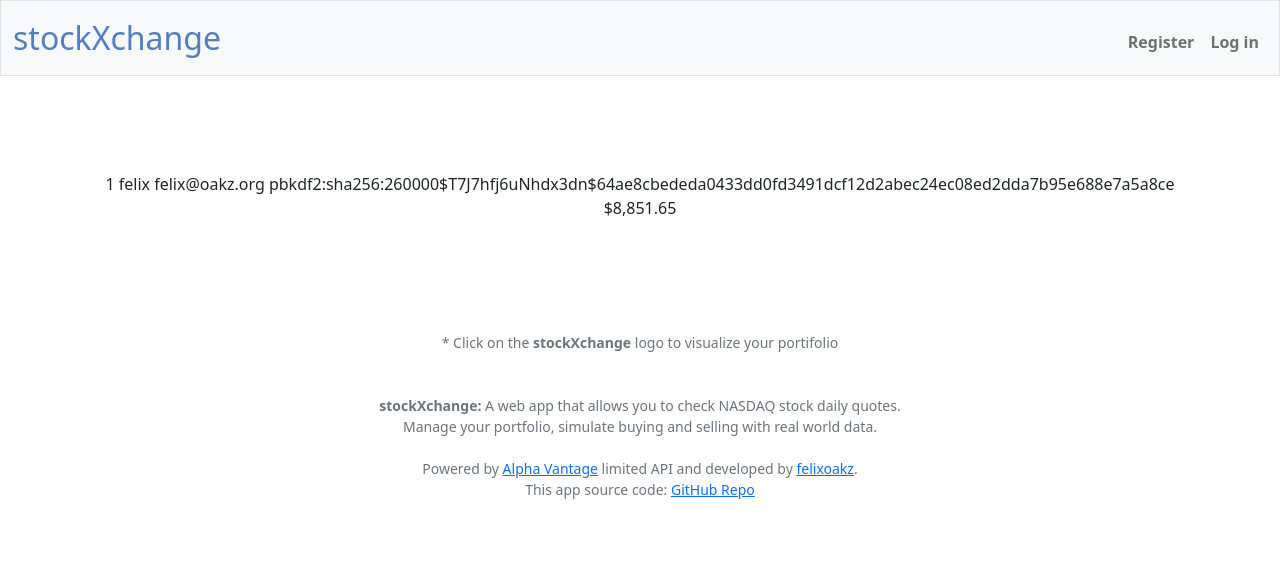
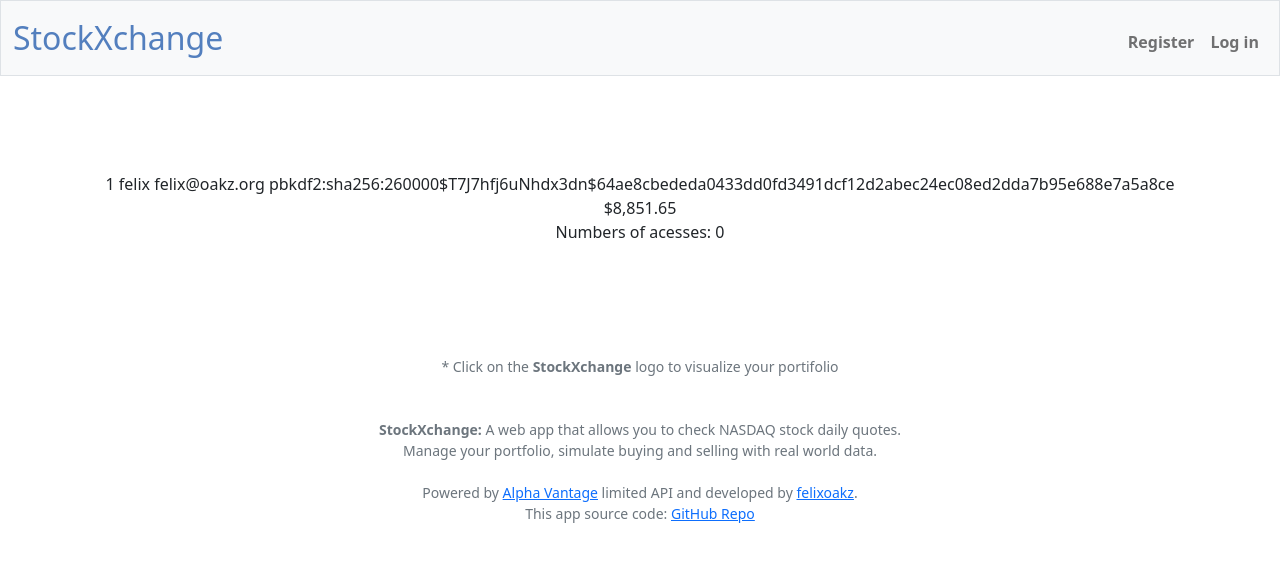
Before and after one commit to felixoakz/stockXchange, a Flask app: page /users in a window 1280 px wide. Shown: the top 562 px of the page. Run offline with Flask 2, Linux system fonts and the light colour scheme; data comes from the database, SQL or seed files in the repository.

Commit message:
final stock project

```diff
--- a/app.py
+++ b/app.py
@@ -32,6 +32,8 @@ def after_request(response):
     response.headers["Pragma"] = "no-cache"
     return response
 
+
+VISITOR_COUNTER = 0
 
 # aplication routes
 
@@ -175,6 +177,7 @@ def login():
 
     # User reached route via POST (as by submitting a form via POST)
     if request.method == "POST":
+        VISITOR_COUNTER += 1
         username = request.form.get("username")
         password = request.form.get("password")
 
@@ -404,7 +407,7 @@ def users():
 
         users = execute_query("SELECT * FROM users")
 
-    return render_template("users.html", users=users)
+    return render_template("users.html", users=users, VISITOR_COUNTER=VISITOR_COUNTER)
 
 
 # live preview flask app edits (will leave this here just in case)
--- a/templates/layout.html
+++ b/templates/layout.html
@@ -26,7 +26,7 @@
 
     <nav class="bg-light border navbar navbar-expand-md navbar-light">
         <div class="container-fluid">
-            <a class="navbar-brand" href="/"><span class="blue">stockXchange</span></a>
+            <a class="navbar-brand" href="/"><span class="blue">StockXchange</span></a>
 
             <button aria-controls="navbar" aria-expanded="false" aria-label="Toggle navigation" class="navbar-toggler"
                 data-bs-target="#navbar" data-bs-toggle="collapse" type="button">
@@ -69,10 +69,10 @@
 
     <footer class="mb-5 small text-center text-muted">
 
-        * Click on the <b>stockXchange</b> logo to visualize your portifolio<br>
+        * Click on the <b>StockXchange</b> logo to visualize your portifolio<br>
         <br>
         <br>
-        <b>stockXchange:</b> A web app that allows you to check NASDAQ stock daily quotes.<br>
+        <b>StockXchange:</b> A web app that allows you to check NASDAQ stock daily quotes.<br>
         Manage your portfolio, simulate buying and selling with real world data.<br>
         <br>
         Powered by <a href="https://www.alphavantage.co/">Alpha Vantage</a> limited API and developed by <a
--- a/templates/users.html
+++ b/templates/users.html
@@ -15,6 +15,8 @@ list of users
             <td class="text-end">{{ user.hash }}</td>
             <td class="text-end">{{ user.cash | usd }}</td>
         </tr>
+        <br>
+        Numbers of acesses: {{ VISITOR_COUNTER }}
         {% endfor %}
     </P>
 </main>
```
